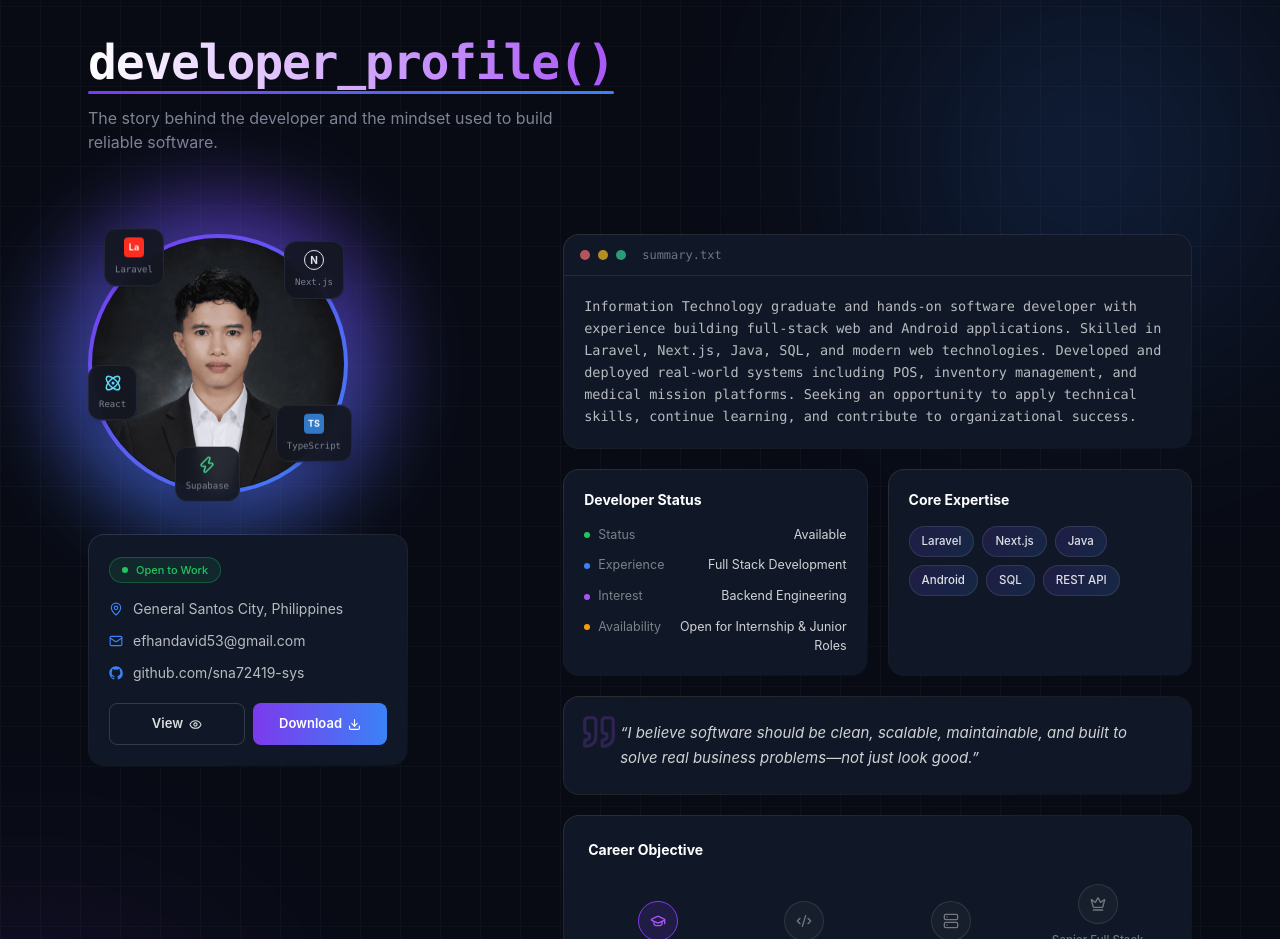
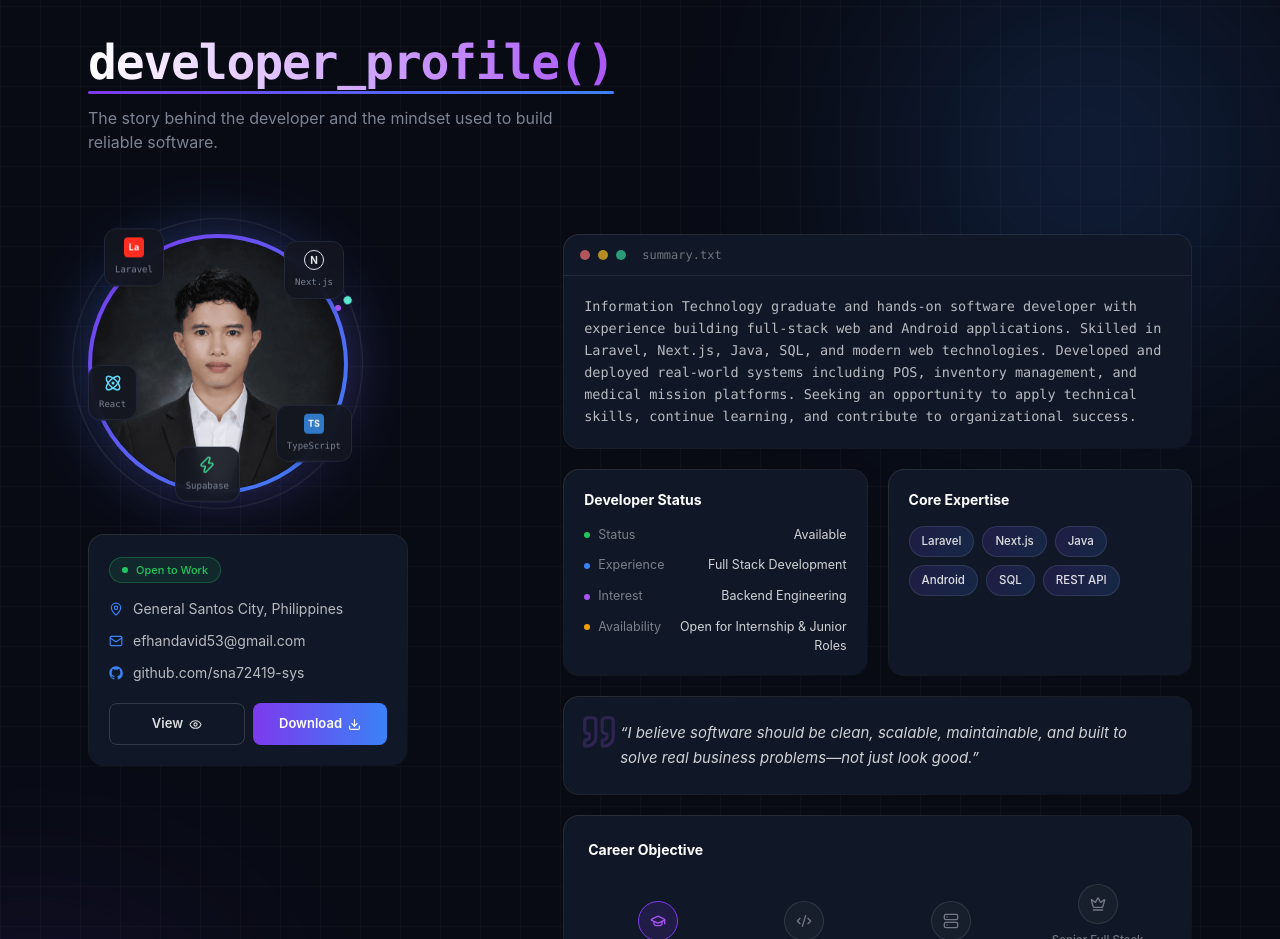
Before and after one commit to sna72419-sys/david-efhan-portfolio, a Next.js app: page / in a window 1280 px wide. Shown: the part 940-1879 px from the top of the page. Built offline with nearby package versions, Linux system fonts and the light colour scheme.

Commit message:
Match About photo glow/orbit effect exactly to Hero's design (soft blob + separate orbit ring dots) instead of the spinning blurred ring

```diff
--- a/components/About.tsx
+++ b/components/About.tsx
@@ -155,12 +155,26 @@ export default function About() {
             className="flex flex-col items-center lg:items-start"
           >
             <div className="relative w-[220px] h-[220px] sm:w-[260px] sm:h-[260px] mx-auto lg:mx-0">
-              {/* animated gradient blob */}
+              {/* gradient blob (matches Hero) */}
               <div
-                className="absolute inset-[-14%] rounded-full blur-2xl opacity-60 spin-slow"
-                style={{ backgroundImage: "linear-gradient(135deg, #7C3AED, #3B82F6)" }}
+                className="absolute inset-[8%] rounded-full blur-2xl opacity-70"
+                style={{ backgroundImage: "linear-gradient(135deg, #3B82F6, #8B5CF6)" }}
                 aria-hidden
               />
+              <div
+                className="absolute inset-[8%] rounded-full opacity-90"
+                style={{ backgroundImage: "linear-gradient(135deg, #3B82F6, #8B5CF6)" }}
+                aria-hidden
+              />
+
+              {/* orbit rings (matches Hero) */}
+              <div className="absolute inset-[-6%] rounded-full border border-white/10 spin-slow" aria-hidden>
+                <span className="absolute -top-1 left-1/2 w-2 h-2 rounded-full bg-[#5EEAD4]" />
+              </div>
+              <div className="absolute inset-[4%] rounded-full border border-white/[0.08]" aria-hidden>
+                <span className="absolute top-1/4 -right-1 w-1.5 h-1.5 rounded-full bg-[#A855F7]" />
+              </div>
+
               <div className="relative w-full h-full rounded-full p-1" style={{ backgroundImage: "linear-gradient(135deg, #7C3AED, #3B82F6)" }}>
                 <div className="w-full h-full rounded-full overflow-hidden relative bg-[#101827]">
                   <Image
```
